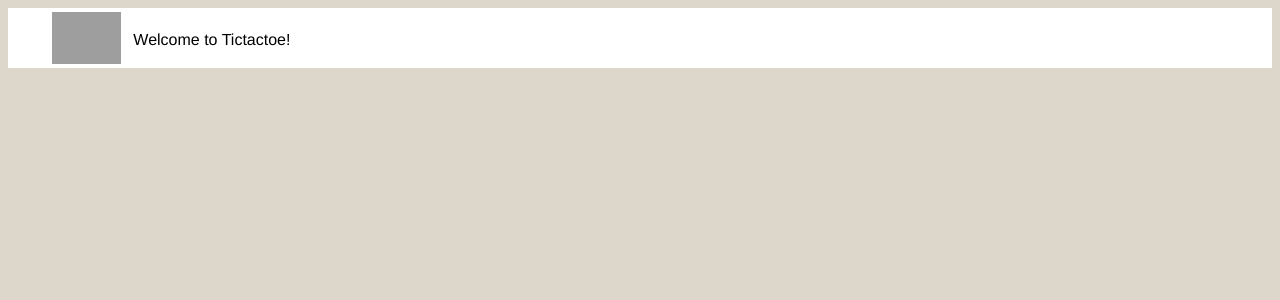
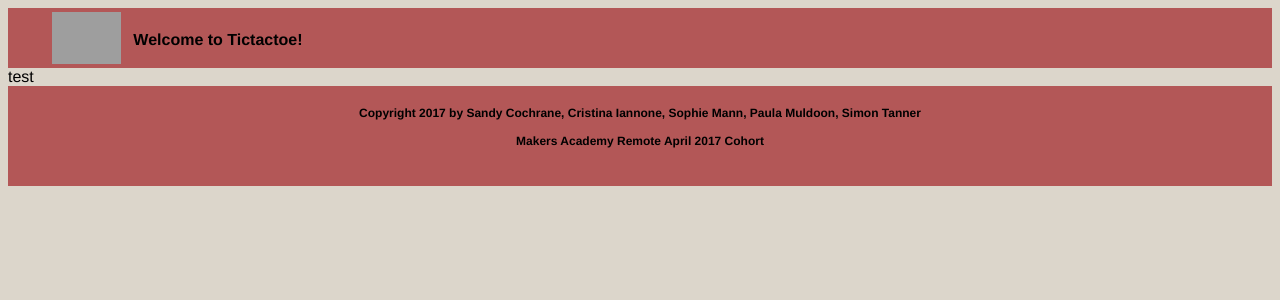
Before and after one commit to pmuldoon86/machine-learning, a Django app: page / in a window 1280 px wide. Shown: the top 300 px of the page. Run offline with Django 3.2, Linux system fonts and the light colour scheme; grey boxes are pictures that could not be loaded.

Commit message:
test finds image element

```diff
--- a/master-folder/ttt/static/ttt/style.css
+++ b/master-folder/ttt/static/ttt/style.css
@@ -6,7 +6,7 @@ html {
 }
 
 nav {
-  background-color: #FFFFFF;
+  background-color: #b35757;
   height: 60px;
   width: 100%;
 }
@@ -18,6 +18,7 @@ nav ul {
 }
 
 nav ul li {
+  font-weight: bold;
   float: left;
   padding: 12px 8px 12px 8px;
   line-height: 40px;
@@ -70,12 +71,12 @@ nav li a {
 
 
 .footer {
-  padding: 20px 20px;
+  padding: 20px 0px;
   font-weight: bold;
   font-size: 12px;
   text-align: center;
   font-family: 'Neue Helvetica', Helvetica;
-  background-color: #FFFFFF;
+  background-color: #b35757;
   height: 60px;
   width: 100%;
 }
--- a/master-folder/ttt/templates/ttt/index.html
+++ b/master-folder/ttt/templates/ttt/index.html
@@ -1,3 +1,5 @@
+<!DOCTYPE html>
+
 {% load static %}
 <head>
   <title> TTT </title>
@@ -6,9 +8,19 @@
 
 <nav>
   <ul>
-    <img src="http://i.imgur.com/qBR0s9O.jpg" title="source: imgur.com" class = 'nav-logo'/>
+    <img src="http://i.imgur.com/qBR0s9O.jpg" title="logo" class = 'nav-logo'/>
     <li>
       Welcome to Tictactoe!
     </li>
   </ul>
 </nav>
+<body>
+  test
+</body>
+
+<footer>
+  <div class = 'footer'>
+    Copyright 2017 by Sandy Cochrane, Cristina Iannone, Sophie Mann, Paula Muldoon, Simon Tanner <br> <br>
+    Makers Academy Remote April 2017 Cohort
+  </div>
+</footer>
```
Also changed, not shown: master-folder/ttt/tests/functional_tests.py (+4 -1 lines), README.md.
